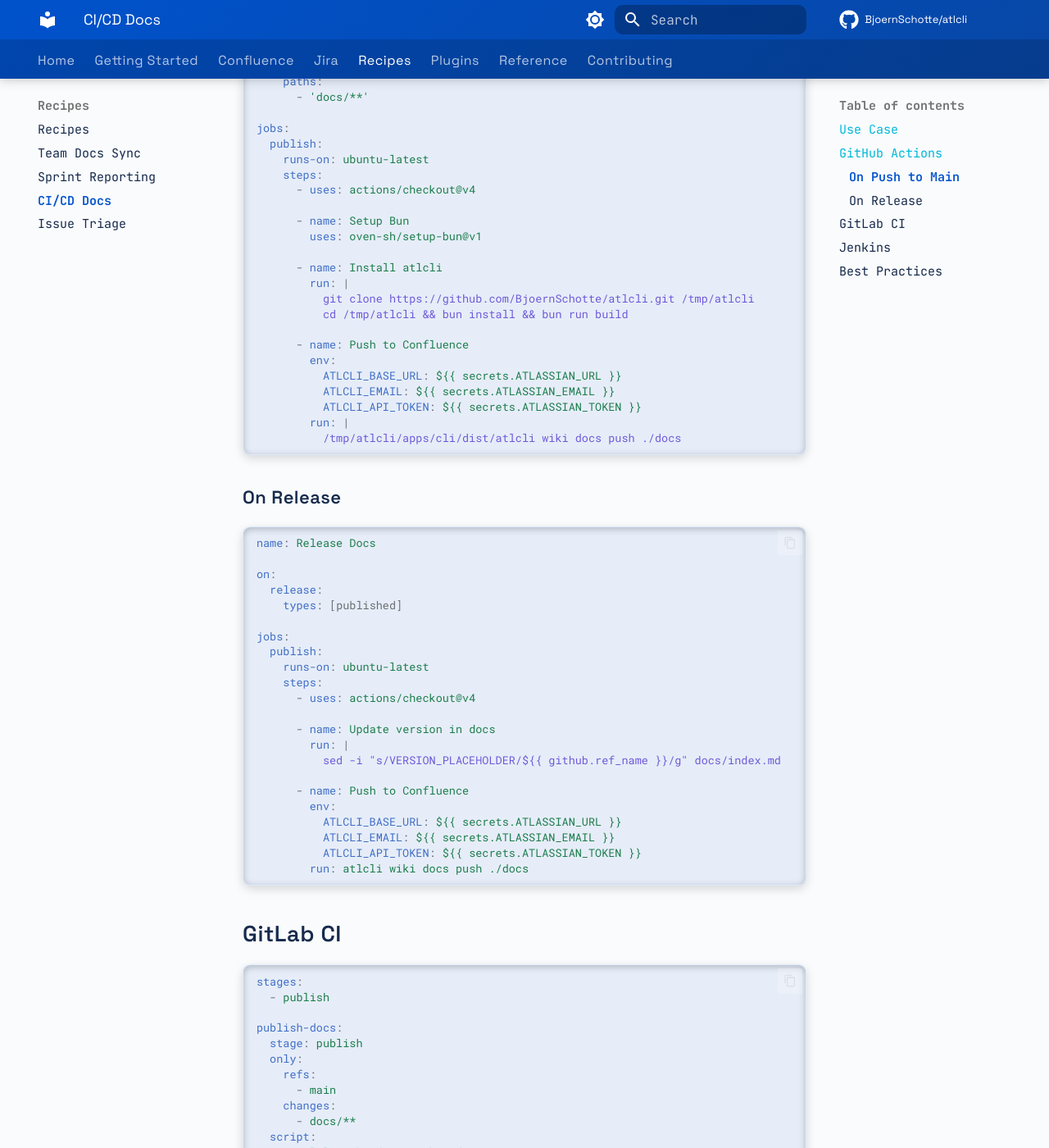
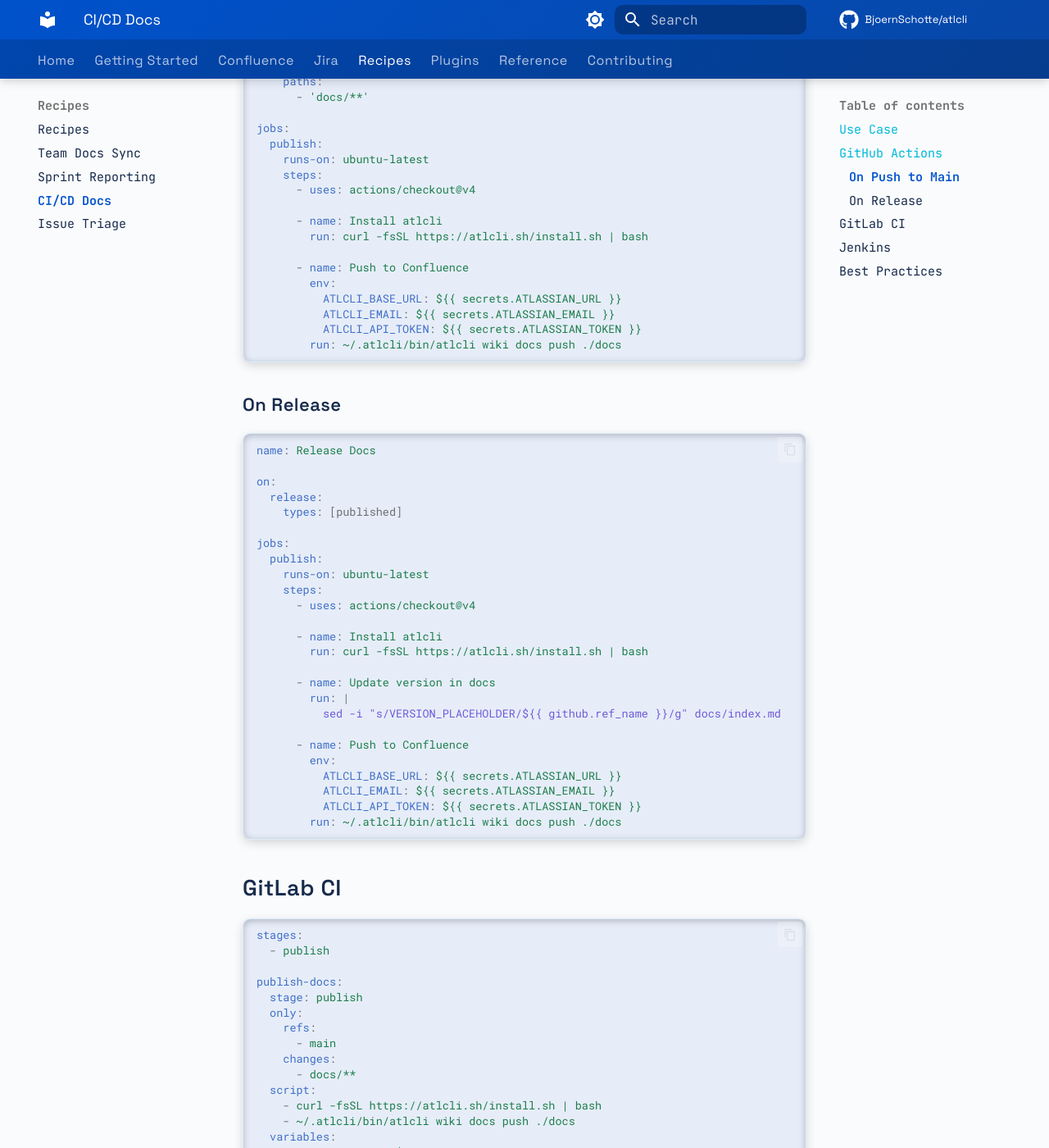
Before and after one commit to BjoernSchotte/atlcli, an MkDocs documentation site: the page built from docs/recipes/ci-cd-docs.md, in a window 1280 px wide and 1400 px high, scrolled down 641 px. Shown: the whole window at 82% size. Built offline with MkDocs 1.6.1 and Material for MkDocs 9.7.7, drawn with Linux system fonts in a browser that asks for light colours; comment, search, counter and statistics services are not loaded; some of the changed text lies outside the part shown.

Commit message:
docs: update quick start and CI/CD examples to use install script
- index.md: Replace git clone with curl install + Homebrew
- ci-cd-docs.md: Update GitHub Actions, GitLab CI, Jenkins examples

Co-Authored-By: Claude Opus 4.5 <noreply@anthropic.com>

````diff
--- a/docs/recipes/ci-cd-docs.md
+++ b/docs/recipes/ci-cd-docs.md
@@ -29,21 +29,15 @@ jobs:
     steps:
       - uses: actions/checkout@v4
 
-      - name: Setup Bun
-        uses: oven-sh/setup-bun@v1
-
       - name: Install atlcli
-        run: |
-          git clone https://github.com/BjoernSchotte/atlcli.git /tmp/atlcli
-          cd /tmp/atlcli && bun install && bun run build
+        run: curl -fsSL https://atlcli.sh/install.sh | bash
 
       - name: Push to Confluence
         env:
           ATLCLI_BASE_URL: ${{ secrets.ATLASSIAN_URL }}
           ATLCLI_EMAIL: ${{ secrets.ATLASSIAN_EMAIL }}
           ATLCLI_API_TOKEN: ${{ secrets.ATLASSIAN_TOKEN }}
-        run: |
-          /tmp/atlcli/apps/cli/dist/atlcli wiki docs push ./docs
+        run: ~/.atlcli/bin/atlcli wiki docs push ./docs
 ```
 
 ### On Release
@@ -61,6 +55,9 @@ jobs:
     steps:
       - uses: actions/checkout@v4
 
+      - name: Install atlcli
+        run: curl -fsSL https://atlcli.sh/install.sh | bash
+
       - name: Update version in docs
         run: |
           sed -i "s/VERSION_PLACEHOLDER/${{ github.ref_name }}/g" docs/index.md
@@ -70,7 +67,7 @@ jobs:
           ATLCLI_BASE_URL: ${{ secrets.ATLASSIAN_URL }}
           ATLCLI_EMAIL: ${{ secrets.ATLASSIAN_EMAIL }}
           ATLCLI_API_TOKEN: ${{ secrets.ATLASSIAN_TOKEN }}
-        run: atlcli wiki docs push ./docs
+        run: ~/.atlcli/bin/atlcli wiki docs push ./docs
 ```
 
 ## GitLab CI
@@ -87,7 +84,8 @@ publish-docs:
     changes:
       - docs/**
   script:
-    - atlcli wiki docs push ./docs
+    - curl -fsSL https://atlcli.sh/install.sh | bash
+    - ~/.atlcli/bin/atlcli wiki docs push ./docs
   variables:
     ATLCLI_BASE_URL: $ATLASSIAN_URL
     ATLCLI_EMAIL: $ATLASSIAN_EMAIL
@@ -107,12 +105,17 @@ pipeline {
     }
 
     stages {
+        stage('Install atlcli') {
+            steps {
+                sh 'curl -fsSL https://atlcli.sh/install.sh | bash'
+            }
+        }
         stage('Publish Docs') {
             when {
                 changeset 'docs/**'
             }
             steps {
-                sh 'atlcli wiki docs push ./docs'
+                sh '~/.atlcli/bin/atlcli wiki docs push ./docs'
             }
         }
     }
````
Also changed, not shown: docs/index.md (+5 -3 lines).
